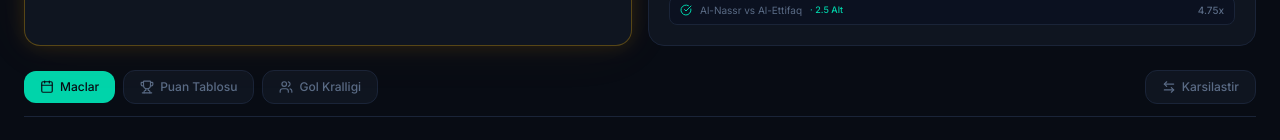
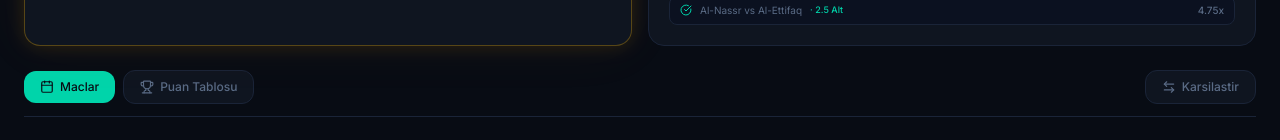
Before and after one commit to yusuferendokumaci-hash/sinyal, a Next.js app: page / in a window 1280 px wide. Shown: the part 642-782 px from the top of the page. Built offline with nearby package versions, Linux system fonts and the light colour scheme.

Commit message:
Remove Gol Kralligi tab - empty without Pro plan data

```diff
--- a/src/app/page.tsx
+++ b/src/app/page.tsx
@@ -153,15 +153,6 @@ export default function Home() {
             <Trophy className="w-3.5 h-3.5" />
             {locale === 'tr' ? 'Puan Tablosu' : 'Standings'}
           </button>
-          <button
-            onClick={() => setActiveTab('scorers')}
-            className={`flex items-center gap-1.5 px-4 py-2 rounded-xl text-xs font-medium transition-all ${
-              activeTab === 'scorers' ? 'bg-accent text-background' : 'bg-card text-muted border border-border hover:border-accent/40'
-            }`}
-          >
-            <Users className="w-3.5 h-3.5" />
-            {locale === 'tr' ? 'Gol Kralligi' : 'Top Scorers'}
-          </button>
           <div className="flex-1" />
           <button
             onClick={() => setShowCompare(true)}
@@ -283,20 +274,6 @@ export default function Home() {
         )}
 
         {/* Tab content: Top Scorers */}
-        {activeTab === 'scorers' && (
-          <div className="space-y-4">
-            {['Super Lig', 'La Liga', 'Premier League', 'Bundesliga', 'Serie A', 'Ligue 1', 'Eredivisie', 'Saudi Pro League', 'Superliga', 'Eliteserien', 'Allsvenskan', 'Super League', 'Ekstraklasa', 'Liga MX'].map((league) => (
-              <Accordion
-                key={league}
-                icon={<Users className="w-4 h-4 text-accent" />}
-                title={league}
-                defaultOpen={league === 'Super Lig'}
-              >
-                <TopScorers league={league} locale={locale} />
-              </Accordion>
-            ))}
-          </div>
-        )}
       </main>
 
       {/* Footer */}
```
